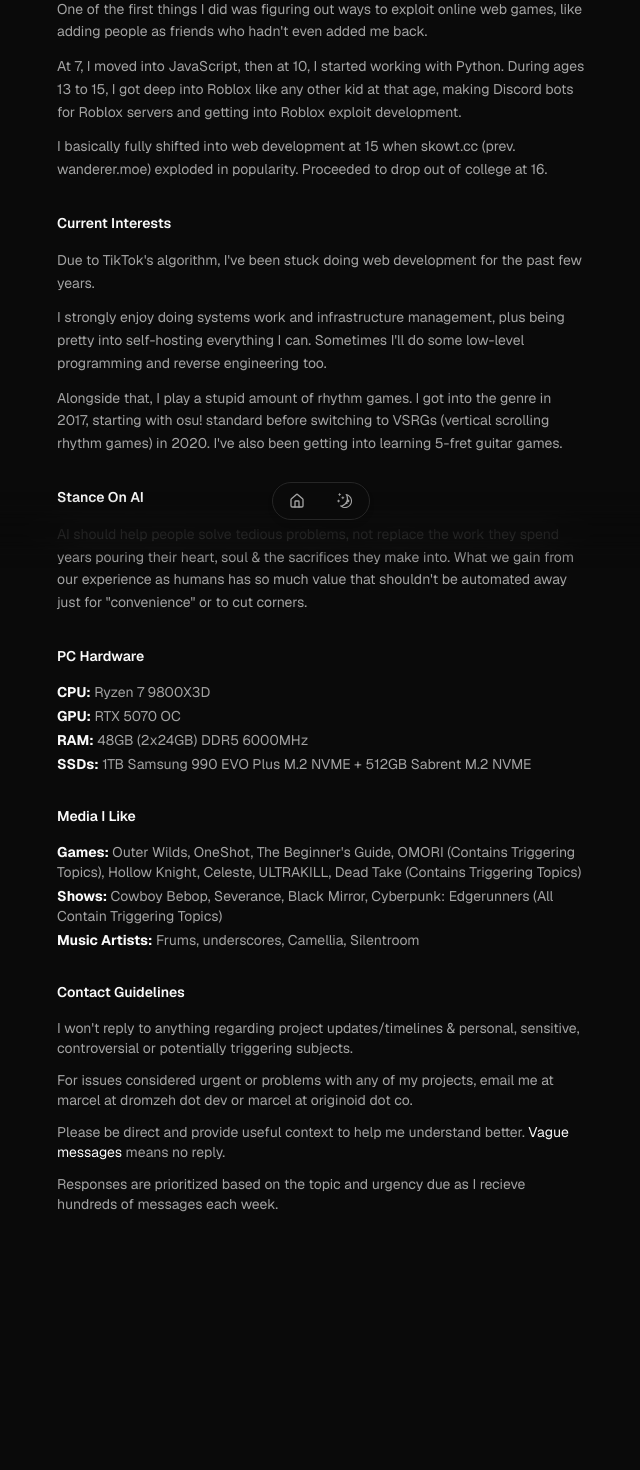
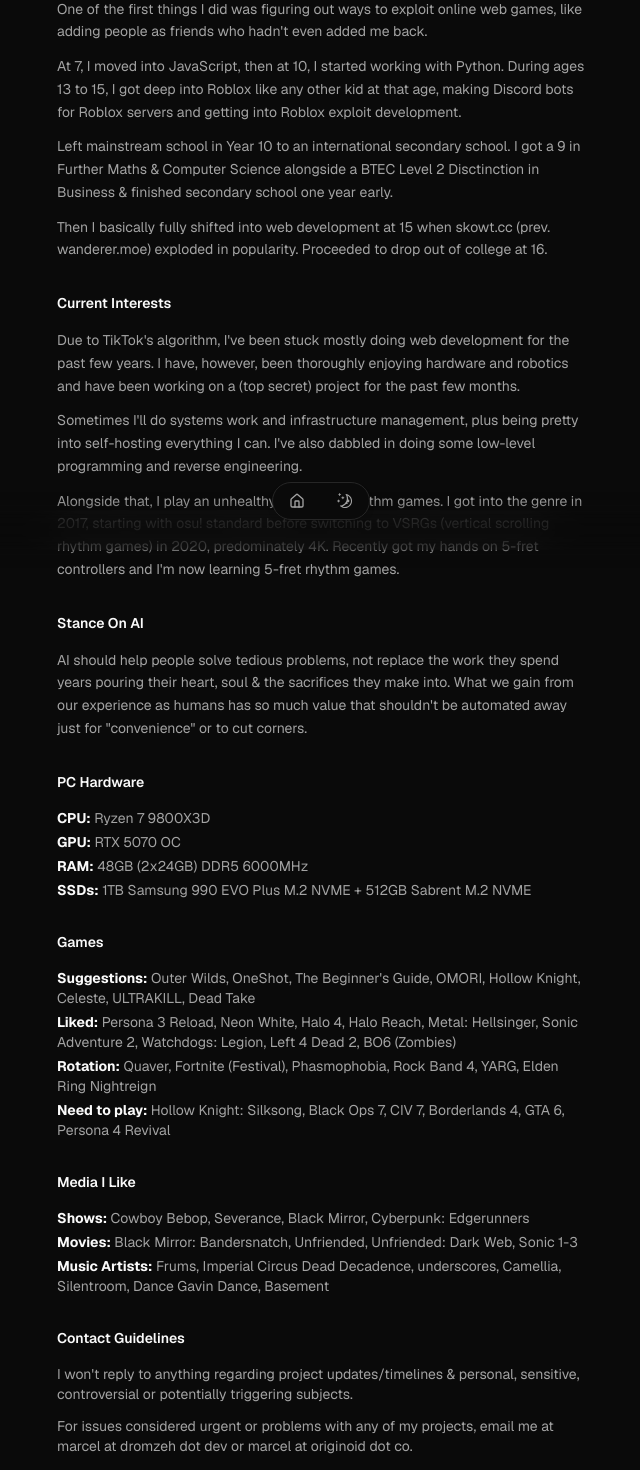
Before and after one commit to dromzeh/dromzeh.dev, a Next.js app: page /faq in a window 1280 px wide. Shown: the part 260-1730 px from the top of the page, without its empty margins (319-959 px from the left). Before the commit the page ends 1538 px from the top, so only its background shows below. Built offline with nearby package versions, Linux system fonts and the light colour scheme.

Commit message:
zz.. wording

```diff
--- a/src/app/faq/page.tsx
+++ b/src/app/faq/page.tsx
@@ -45,10 +45,17 @@ export default function FAQ() {
                                 and getting into Roblox exploit development.
                             </p>
                             <p>
-                                I basically fully shifted into web development
-                                at 15 when skowt.cc (prev. wanderer.moe)
-                                exploded in popularity. Proceeded to drop out of
-                                college at 16.
+                                Left mainstream school in Year 10 to an
+                                international secondary school. I got a 9 in
+                                Further Maths & Computer Science alongside a
+                                BTEC Level 2 Disctinction in Business & finished
+                                secondary school one year early.
+                            </p>
+                            <p>
+                                Then I basically fully shifted into web
+                                development at 15 when skowt.cc (prev.
+                                wanderer.moe) exploded in popularity. Proceeded
+                                to drop out of college at 16.
                             </p>
                         </div>
                     </section>
@@ -60,22 +67,26 @@ export default function FAQ() {
                         <div className="space-y-3 text-sm text-muted-foreground leading-relaxed">
                             <p>
                                 Due to TikTok's algorithm, I&apos;ve been stuck
-                                doing web development for the past few years.
+                                mostly doing web development for the past few
+                                years. I have, however, been thoroughly enjoying
+                                hardware and robotics and have been working on a
+                                (top secret) project for the past few months.
                             </p>
                             <p>
-                                I strongly enjoy doing systems work and
+                                Sometimes I&apos;ll do systems work and
                                 infrastructure management, plus being pretty
-                                into self-hosting everything I can. Sometimes
-                                I&apos;ll do some low-level programming and
-                                reverse engineering too.
+                                into self-hosting everything I can. I&apos;ve
+                                also dabbled in doing some low-level programming
+                                and reverse engineering.
                             </p>
                             <p>
-                                Alongside that, I play a stupid amount of rhythm
-                                games. I got into the genre in 2017, starting
-                                with osu! standard before switching to VSRGs
-                                (vertical scrolling rhythm games) in 2020.
-                                I&apos;ve also been getting into learning 5-fret
-                                guitar games.
+                                Alongside that, I play an unhealthy amount of
+                                rhythm games. I got into the genre in 2017,
+                                starting with osu! standard before switching to
+                                VSRGs (vertical scrolling rhythm games) in 2020,
+                                predominately 4K. Recently got my hands on
+                                5-fret controllers and I'm now learning 5-fret
+                                rhythm games.
                             </p>
                         </div>
                     </section>
@@ -134,32 +145,72 @@ export default function FAQ() {
 
                     <section className="space-y-4 text-sm">
                         <h2 className="font-semibold text-foreground text-sm">
+                            Games
+                        </h2>
+                        <div className="space-y-2 text-sm text-muted-foreground leading-relaxed">
+                            <div className="space-y-1 text-sm">
+                                <p>
+                                    <strong className="text-foreground">
+                                        Suggestions:
+                                    </strong>{" "}
+                                    Outer Wilds, OneShot, The Beginner&apos;s
+                                    Guide, OMORI, Hollow Knight, Celeste,
+                                    ULTRAKILL, Dead Take
+                                </p>
+                                <p>
+                                    <strong className="text-foreground">
+                                        Liked:
+                                    </strong>{" "}
+                                    Persona 3 Reload, Neon White, Halo 4, Halo
+                                    Reach, Metal: Hellsinger, Sonic Adventure 2,
+                                    Watchdogs: Legion, Left 4 Dead 2, BO6
+                                    (Zombies)
+                                </p>
+                                <p>
+                                    <strong className="text-foreground">
+                                        Rotation:
+                                    </strong>{" "}
+                                    Quaver, Fortnite (Festival), Phasmophobia,
+                                    Rock Band 4, YARG, Elden Ring Nightreign
+                                </p>
+                                <p>
+                                    <strong className="text-foreground">
+                                        Need to play:
+                                    </strong>{" "}
+                                    Hollow Knight: Silksong, Black Ops 7, CIV 7,
+                                    Borderlands 4, GTA 6, Persona 4 Revival
+                                </p>
+                            </div>
+                        </div>
+                    </section>
+
+                    <section className="space-y-4 text-sm">
+                        <h2 className="font-semibold text-foreground text-sm">
                             Media I Like
                         </h2>
                         <div className="space-y-2 text-sm text-muted-foreground leading-relaxed">
                             <div className="space-y-1 text-sm">
                                 <p>
                                     <strong className="text-foreground">
-                                        Games:
+                                        Shows:
                                     </strong>{" "}
-                                    Outer Wilds, OneShot, The Beginner&apos;s
-                                    Guide, OMORI (Contains Triggering Topics),
-                                    Hollow Knight, Celeste, ULTRAKILL, Dead Take
-                                    (Contains Triggering Topics)
+                                    Cowboy Bebop, Severance, Black Mirror,
+                                    Cyberpunk: Edgerunners
                                 </p>
                                 <p>
                                     <strong className="text-foreground">
-                                        Shows:
+                                        Movies:
                                     </strong>{" "}
-                                    Cowboy Bebop, Severance, Black Mirror,
-                                    Cyberpunk: Edgerunners (All Contain
-                                    Triggering Topics)
+                                    Black Mirror: Bandersnatch, Unfriended,
+                                    Unfriended: Dark Web, Sonic 1-3
                                 </p>
                                 <p>
                                     <strong className="text-foreground">
                                         Music Artists:
                                     </strong>{" "}
-                                    Frums, underscores, Camellia, Silentroom
+                                    Frums, Imperial Circus Dead Decadence,
+                                    underscores, Camellia, Silentroom, Dance
+                                    Gavin Dance, Basement
                                 </p>
                             </div>
                         </div>
--- a/src/components/main/about.tsx
+++ b/src/components/main/about.tsx
@@ -15,7 +15,8 @@ export function About() {
         <section>
             <div className="space-y-3 text-sm">
                 <div className="text-muted-foreground leading-relaxed">
-                    Hi - I&apos;m Marcel, currently {<Age />} years-old.
+                    Hi - I&apos;m Marcel; I&apos;m currently {<Age />}{" "}
+                    years-old.
                 </div>
                 <p className="text-muted-foreground leading-relaxed">
                     I do pretty much everything and anything. There's a{" "}
@@ -25,8 +26,8 @@ export function About() {
                     >
                         FAQ
                     </Link>{" "}
-                    you can read that explains further alongside my contact
-                    policy.
+                    you can read that explains more about me alongside my
+                    contact policy.
                 </p>
                 <div className="text-muted-foreground leading-relaxed flex flex-row flex-wrap gap-2">
                     <LanyardProfile />
```
